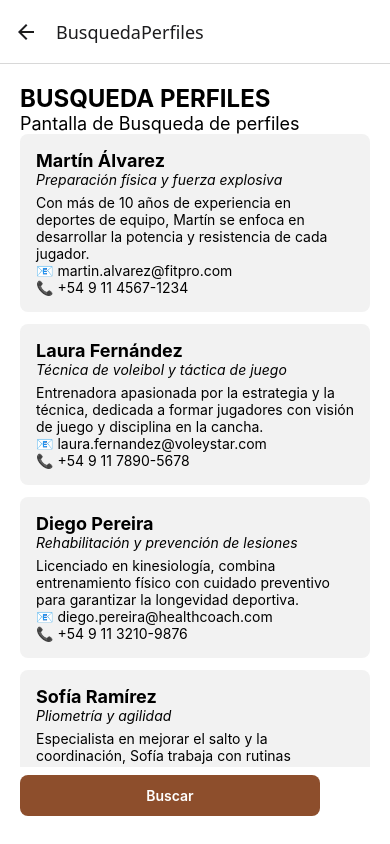
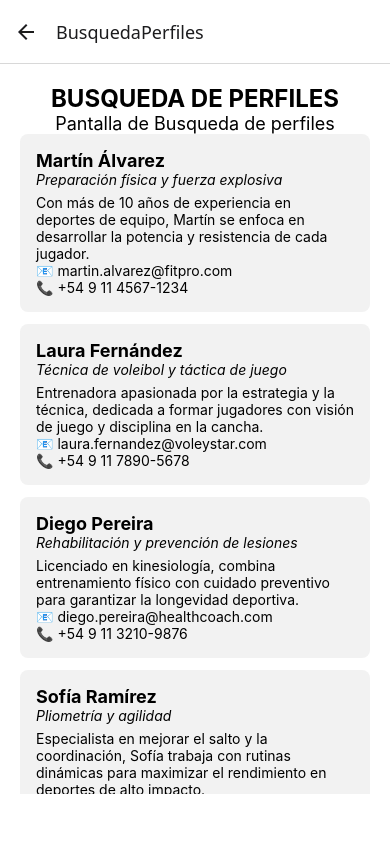
Before and after one commit to nespidev/proyecto-des-app, a React Native app: screen /BusquedaPerfiles in a window 390 px wide. Built offline with nearby package versions, Linux system fonts and the light colour scheme.

Commit message:
mostrar lista de entrenadores ficticios en pantalla de búsqueda

```diff
--- a/app/busqueda-perfiles/screens/BusquedaPerfilesScreen.tsx
+++ b/app/busqueda-perfiles/screens/BusquedaPerfilesScreen.tsx
@@ -11,7 +11,7 @@ export default function BusquedaPerfilesScreen({ navigation }: Props) {
 
   return (
     <View style={styles.container}>
-      <Text style={globalStyles.title}>BUSQUEDA PERFILES</Text>
+      <Text style={globalStyles.title}>BUSQUEDA DE PERFILES</Text>
       <Text style={globalStyles.subtitle}>Pantalla de Busqueda de perfiles</Text>
       <FlatList
         data={ trainers }
@@ -26,11 +26,6 @@ export default function BusquedaPerfilesScreen({ navigation }: Props) {
           </View>
         )}
       />
-
-      <Button
-        title="Buscar"
-        onPress={() => console.log( trainers )}
-      />
     </View>
   );
 }
@@ -39,7 +34,10 @@ const styles = StyleSheet.create({
   container: {
     flex: 1,
     backgroundColor: "#fff",
-    padding: 20
+    padding: 20,
+    justifyContent: 'center',
+    alignItems: 'center',
+    paddingBottom: 50
   },
   card: {
     backgroundColor: "#f2f2f2",
--- a/app/busqueda-perfiles/screens/trainersDePrueba.ts
+++ b/app/busqueda-perfiles/screens/trainersDePrueba.ts
@@ -35,7 +35,44 @@ const trainers = [
     telefono: "+54 9 11 6543-2468",
     descripcion:
       "Especialista en mejorar el salto y la coordinación, Sofía trabaja con rutinas dinámicas para maximizar el rendimiento en deportes de alto impacto."
-  }
+  },
+  {
+    id: 5,
+    nombre: "Diego Pereira",
+    especialidad: "Rehabilitación y prevención de lesiones",
+    correo: "diego.pereira@healthcoach.com",
+    telefono: "+54 9 11 3210-9876",
+    descripcion:
+      "Licenciado en kinesiología, combina entrenamiento físico con cuidado preventivo para garantizar la longevidad deportiva."
+  },
+  {
+    id: 6,
+    nombre: "Diego Pereira",
+    especialidad: "Rehabilitación y prevención de lesiones",
+    correo: "diego.pereira@healthcoach.com",
+    telefono: "+54 9 11 3210-9876",
+    descripcion:
+      "Licenciado en kinesiología, combina entrenamiento físico con cuidado preventivo para garantizar la longevidad deportiva."
+  },
+  {
+    id: 7,
+    nombre: "Sofía Ramírez",
+    especialidad: "Pliometría y agilidad",
+    correo: "sofia.ramirez@jumpfit.com",
+    telefono: "+54 9 11 6543-2468",
+    descripcion:
+      "Especialista en mejorar el salto y la coordinación, Sofía trabaja con rutinas dinámicas para maximizar el rendimiento en deportes de alto impacto."
+  },
+  {
+    id: 8,
+    nombre: "Sofía Ramírez",
+    especialidad: "Pliometría y agilidad",
+    correo: "sofia.ramirez@jumpfit.com",
+    telefono: "+54 9 11 6543-2468",
+    descripcion:
+      "Especialista en mejorar el salto y la coordinación, Sofía trabaja con rutinas dinámicas para maximizar el rendimiento en deportes de alto impacto."
+  },
+
 ];
 
 export default trainers;
```
